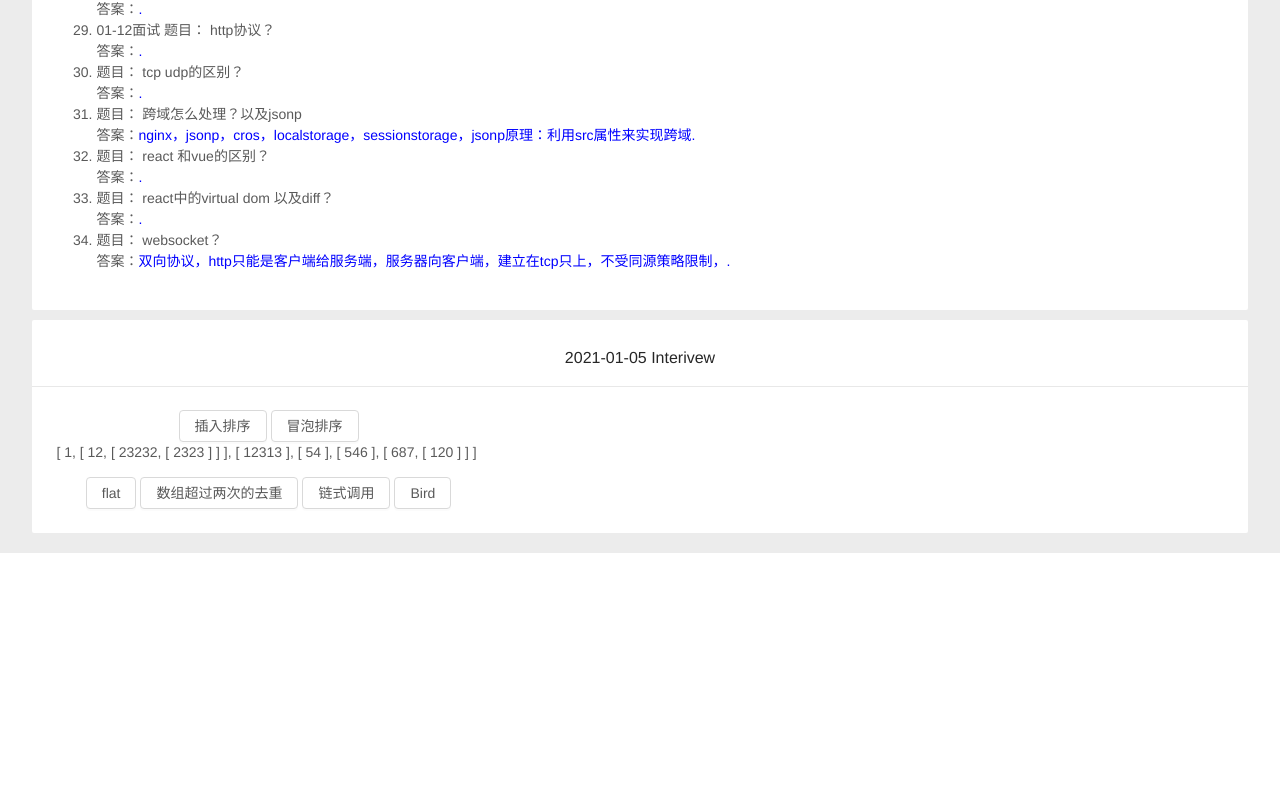
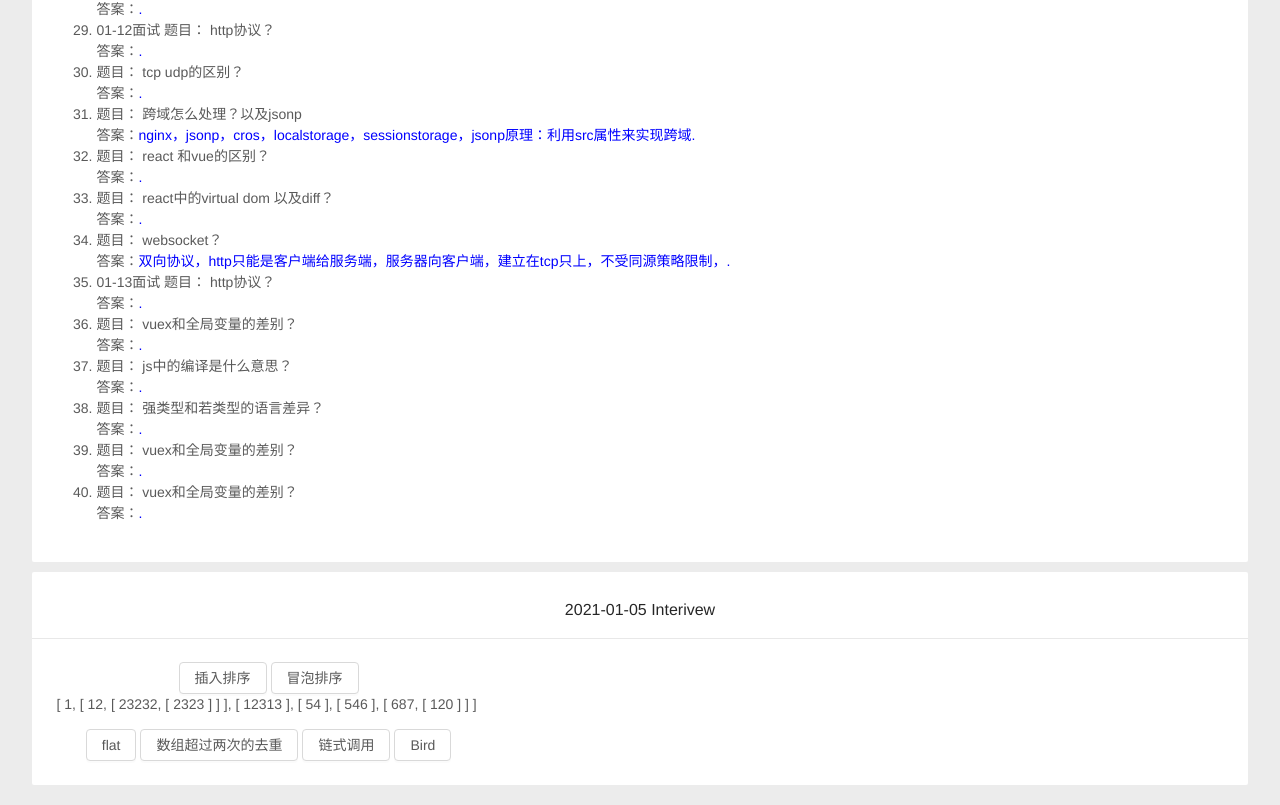
Before and after one commit to jackluotong/vue_project, a Vue app: page /January in a window 1280 px wide. Shown: the part 1337-2142 px from the top of the page. Before the commit the page ends 1890 px from the top, so only its background shows below. Built offline with nearby package versions, Linux system fonts and the light colour scheme.

Commit message:
add new interview part.

```diff
--- a/src/components/Interview/January.vue
+++ b/src/components/Interview/January.vue
@@ -80,6 +80,13 @@ export default {
         { name: 'react 和vue的区别？', answer: '' },
         { name: 'react中的virtual dom 以及diff？', answer: '' },
         { name: 'websocket？', answer: '双向协议，http只能是客户端给服务端，服务器向客户端，建立在tcp只上，不受同源策略限制，' },
+        { title: '01-13面试', name: ' http协议？', answer: '' },
+        { name: 'vuex和全局变量的差别？', answer: '' },
+        { name: 'js中的编译是什么意思？', answer: '' },
+        { name: '强类型和若类型的语言差异？', answer: '' },
+        { name: 'vuex和全局变量的差别？', answer: '' },
+        { name: 'vuex和全局变量的差别？', answer: '' },
+
       ],
       array: [1, [12, [23232, [2323]]], [12313], [54], [546], [687, [120]]],
       afterValue: '',
```
